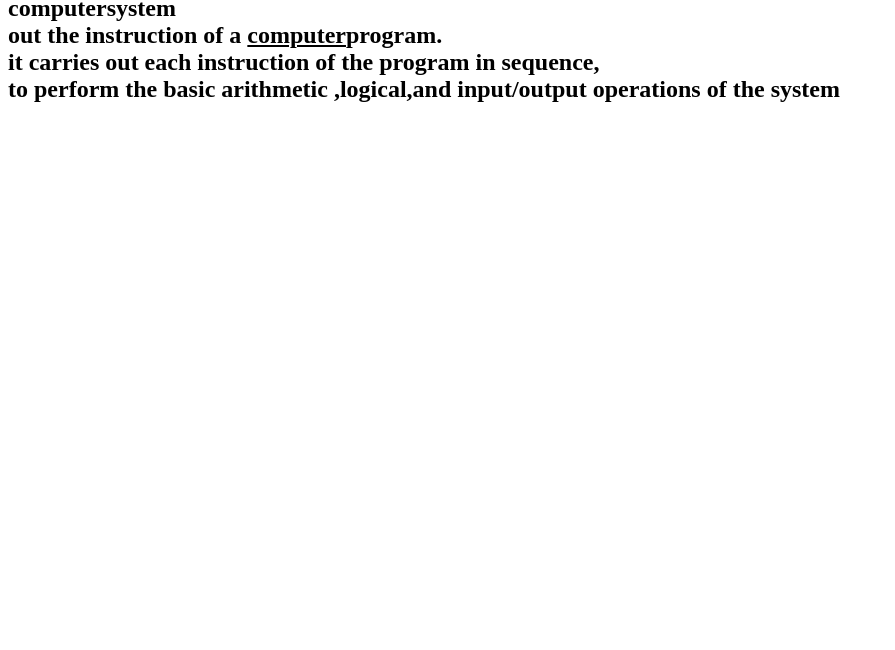
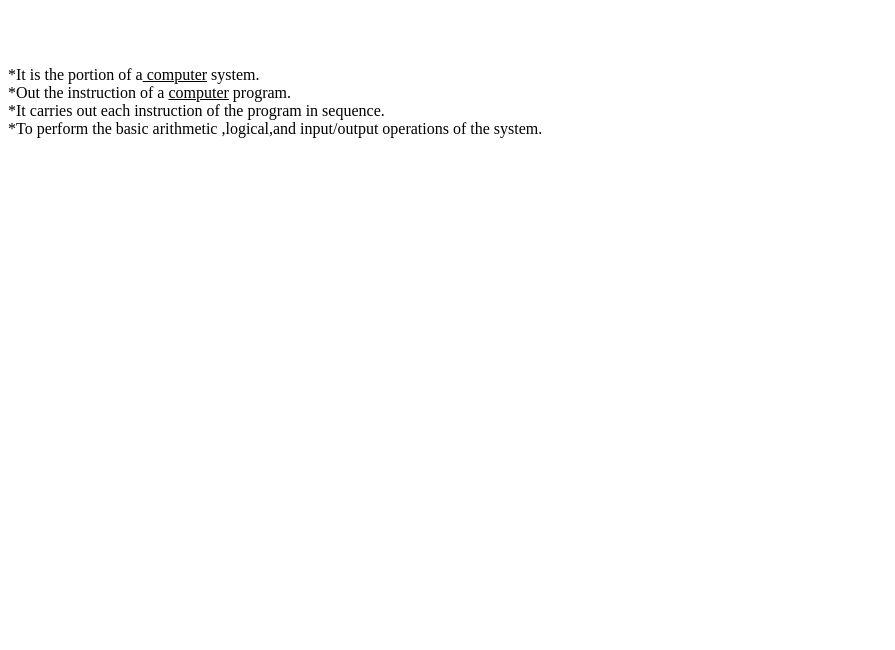
Before and after one commit to iamneo-production/bcaadabdfbadaeccdfffebaeceaec, a plain HTML site: page public/index.html in a window 1280 px wide. Shown: the part 150-800 px from the top of the page, without its empty margins (0-895 px from the left). Drawn offline with Linux system fonts and the light colour scheme.

Commit message:
Backup Commit

```diff
--- a/public/index.html
+++ b/public/index.html
@@ -9,10 +9,10 @@
 </head>
 <body>
     <h1> CPU </h1><br>
-<h2><u><b>CPU</b>stands for<i>central processing unit.</i></u><br>
-<p?It is the portion of a<u> computer</u>system<br>
-out the instruction of a <u> computer</u>program.<br>
-it carries out each instruction of the program in sequence,<br>
-to perform the basic arithmetic ,logical,and input/output operations of the system</h2>
+<h2><u><b>CPU</b>stands for<i> central processing unit.</i></u></p><br></h2>
+*It is the portion of a<u> computer</u> system.<br>
+*Out the instruction of a <u> computer</u> program.<br>
+*It carries out each instruction of the program in sequence.<br>
+*To perform the basic arithmetic ,logical,and input/output operations of the system.
 </body>
 </html>
```
